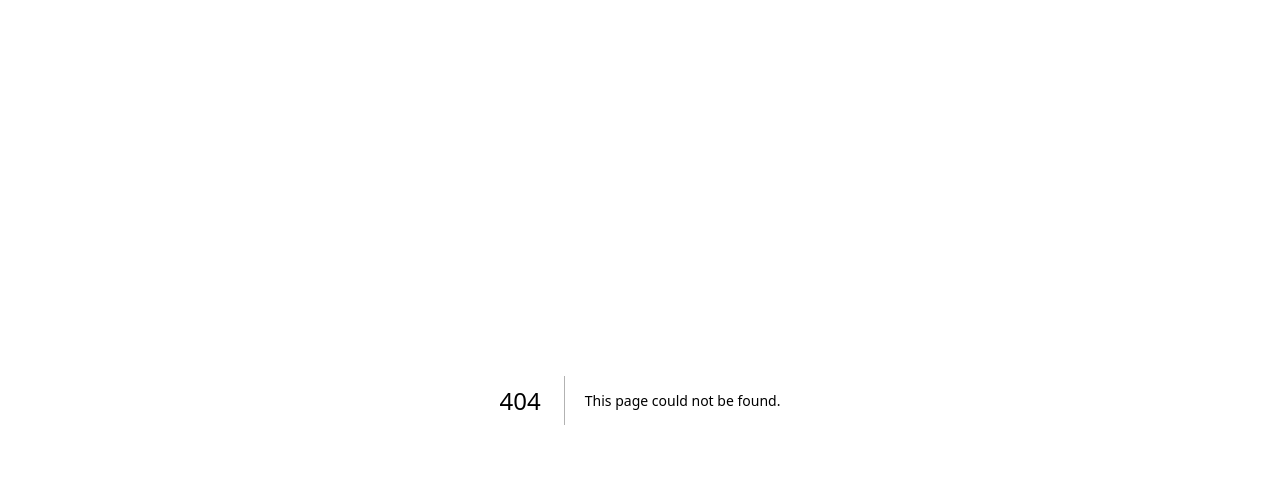
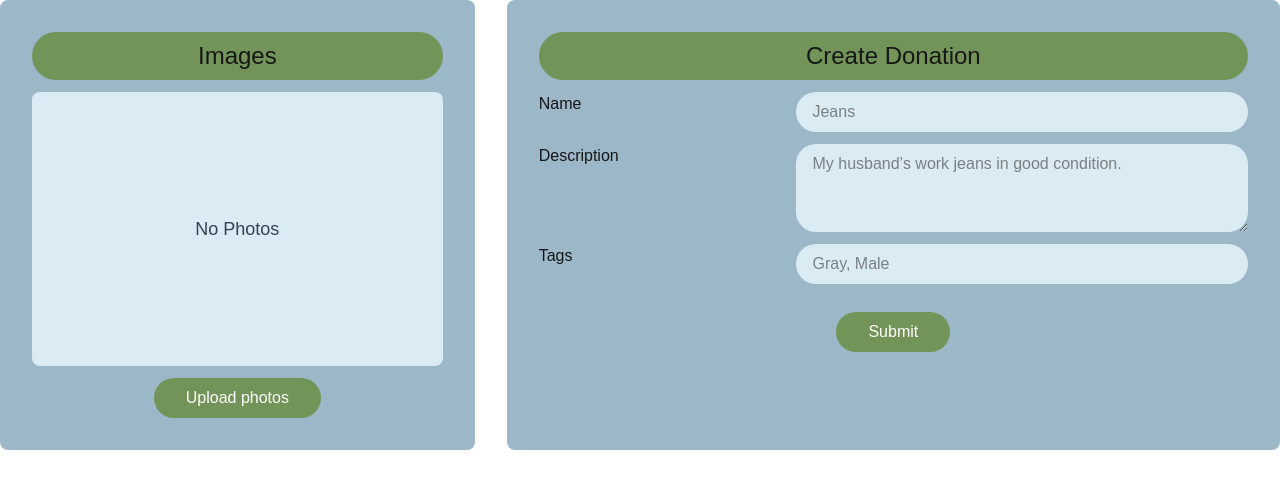
Before and after one commit to Kaytster/SoftwareEngineering-Project, a Next.js app: page /create-donation in a window 1280 px wide. Before the commit this address had no page. Shown: the top 488 px of the page. Built offline with nearby package versions, Linux system fonts and the light colour scheme.

Commit message:
init create donation page

```diff
--- /dev/null
+++ b/src/app/create-donation/Form.tsx
@@ -0,0 +1,118 @@
+"use client";
+
+import Card from "@/components/Card";
+import InputField from "@/components/InputField";
+import TextArea from "@/components/TextArea";
+import Form from "next/form";
+import React, { useState } from "react";
+
+export default function CreateDonationForm() {
+  const [photos, setPhotos] = useState<File[]>([]);
+
+  function handleSubmission(formData: FormData): void {
+    // call API / Server Action
+    // formData.get("itemName");
+  }
+
+
+  function handleFileChange(e: React.ChangeEvent<HTMLInputElement>): void {
+    // console.log(e.target.files);
+    if (e.target.files === null) {
+      setPhotos([]);
+      return;
+    }
+
+    let fileArr: File[] = [];
+    for (let idx = 0; idx < e.target.files.length; idx++) {
+      fileArr.push(e.target.files[idx]);
+    }
+    setPhotos([...fileArr]);
+  }
+
+  return (
+    <Form action={handleSubmission} className="flex justify-center gap-8">
+      <Card title="Images" className="grow-1">
+        <div className="bg-light-secondary rounded-lg aspect-3/2 flex items-center justify-center text-lg text-gray-700">
+          {photos.length === 0
+            ? "No Photos"
+            : photos.length + " Photos Uploaded"}
+        </div>
+
+        <div className="w-full">
+          <label
+            htmlFor="itemPhotos"
+            className="block w-fit max-w-full bg-primary py-2 px-8 mx-auto rounded-full text-white cursor-pointer"
+          >
+            Upload photos
+          </label>
+          <input
+            name="itemPhotos"
+            id="itemPhotos"
+            type="file"
+            multiple
+            accept="image/*"
+            onChange={handleFileChange}
+            hidden
+          />
+        </div>
+      </Card>
+      <Card title="Create Donation" className="grow-5">
+        <div className="flex gap-8">
+          <div className="grow-1 shrink-1 basis-0">
+            <label htmlFor="itemName">Name</label>
+          </div>
+          <div className="grow-2 shrink-1 basis-0">
+            <InputField
+              name="itemName"
+              id="itemName"
+              type="text"
+              className="w-full"
+              placeholder="Jeans"
+            />
+          </div>
+        </div>
+
+        <div className="flex gap-8">
+          {/* CSS is weird sometimes,
+          so you have to provide all flex-basis, flex-shrink, and flex-grow
+          to split items evenly inside a flex container */}
+          <div className="grow-1 shrink-1 basis-0">
+            <label htmlFor="itemDesc">Description</label>
+          </div>
+          <div className="grow-2 shrink-1 basis-0">
+            <TextArea
+              name="itemDesc"
+              id="itemDesc"
+              className="w-full"
+              placeholder="My husband’s work jeans in good condition."
+            />
+          </div>
+        </div>
+
+        <div className="flex gap-8">
+          <div className="grow-1 shrink-1 basis-0">
+            <label htmlFor="itemTags">Tags</label>
+          </div>
+          <div className="grow-2 shrink-1 basis-0">
+            <InputField
+              name="itemTags"
+              id="itemTags"
+              type="text"
+              className="w-full"
+              placeholder="Gray, Male"
+            />
+          </div>
+        </div>
+
+        <div>
+          <button
+            type="submit"
+            className="block py-2 px-8 mx-auto w-fit w-max-full bg-primary rounded-full mt-4 text-white cursor-pointer"
+          >
+            Submit
+          </button>
+        </div>
+      </Card>
+    </Form>
+  );
+}
--- /dev/null
+++ b/src/app/create-donation/page.tsx
@@ -0,0 +1,10 @@
+import { Metadata } from "next";
+import CreateDonationForm from "./Form";
+
+export const metadata: Metadata = {
+  title: "Create donation | SustainWear",
+};
+
+export default function CreateDonation() {
+  return <CreateDonationForm />;
+}
--- a/src/app/globals.css
+++ b/src/app/globals.css
@@ -5,6 +5,7 @@
   --foreground: #171717;
   --color-primary: #729458;
   --color-secondary: #9CB7C8;
+  --color-light-secondary: #DBEBF4;
   --color-paper: #FFF6E3;
 }
 
@@ -33,6 +34,12 @@
 .bg-paper {
   background-color: var(--color-paper);
 }
+.bg-light-secondary {
+  background-color: var(--color-light-secondary);
+}
+.rounded-2\.5xl {
+  border-radius: calc(var(--radius-sm) * 5);
+}
 
 @media (prefers-color-scheme: dark) {
   :root {
--- a/src/components/Card.tsx
+++ b/src/components/Card.tsx
@@ -2,13 +2,22 @@ import { ReactNode } from "react";
 
 export default function Card({
   title,
-  children
+  className,
+  children,
 }: {
   title?: string;
+  className?: string;
   children: ReactNode | ReactNode[];
 }) {
+  let containerClasses =
+    "bg-secondary w-100 p-8 rounded-lg flex flex-col gap-3";
+
+  if (className) {
+    containerClasses += " " + className;
+  }
+
   return (
-    <div className="bg-secondary w-100 p-8 rounded-lg flex flex-col gap-3">
+    <div className={containerClasses}>
       {title && (
         <h2 className="text-center rounded-full bg-primary text-2xl p-2">
           {title}
--- /dev/null
+++ b/src/components/InputField.tsx
@@ -0,0 +1,28 @@
+interface InputProps {
+  name: string;
+  id: string;
+  type: string;
+  placeholder?: string;
+  className?: string;
+}
+
+export default function InputField({
+  name,
+  id,
+  type,
+  placeholder = "",
+  className,
+}: InputProps) {
+  return (
+    <input
+      name={name}
+      id={id}
+      type={type}
+      placeholder={placeholder}
+      className={
+        `block bg-light-secondary rounded-full py-2 px-4` +
+        (className ? " " + className : "")
+      }
+    />
+  );
+}
--- /dev/null
+++ b/src/components/TextArea.tsx
@@ -0,0 +1,28 @@
+interface TextAreaProps {
+	name: string;
+	id: string;
+	placeholder?: string;
+	className?: string;
+	rows?: number;
+}
+
+export default function TextArea({name, id, placeholder, className, rows = 3}: TextAreaProps) {
+	const propsObj: TextAreaProps = {
+		name,
+		id,
+		//                                                           py-2 * 2 + 4 + 2
+		//                                                                    should be exactly 6 lines
+		className: "block bg-light-secondary rounded-2.5xl py-2 px-4 min-h-10 max-h-40",
+		rows
+	}
+
+	if (placeholder && placeholder.trim().length > 0) {
+		propsObj.placeholder = placeholder;
+	}
+
+	if (className && className.trim().length > 0) {
+		propsObj.className += " " + className;
+	}
+
+	return <textarea {...propsObj} />
+}
```
Also changed, not shown: src/components/StatusPill.tsx (+4 -5 lines).
